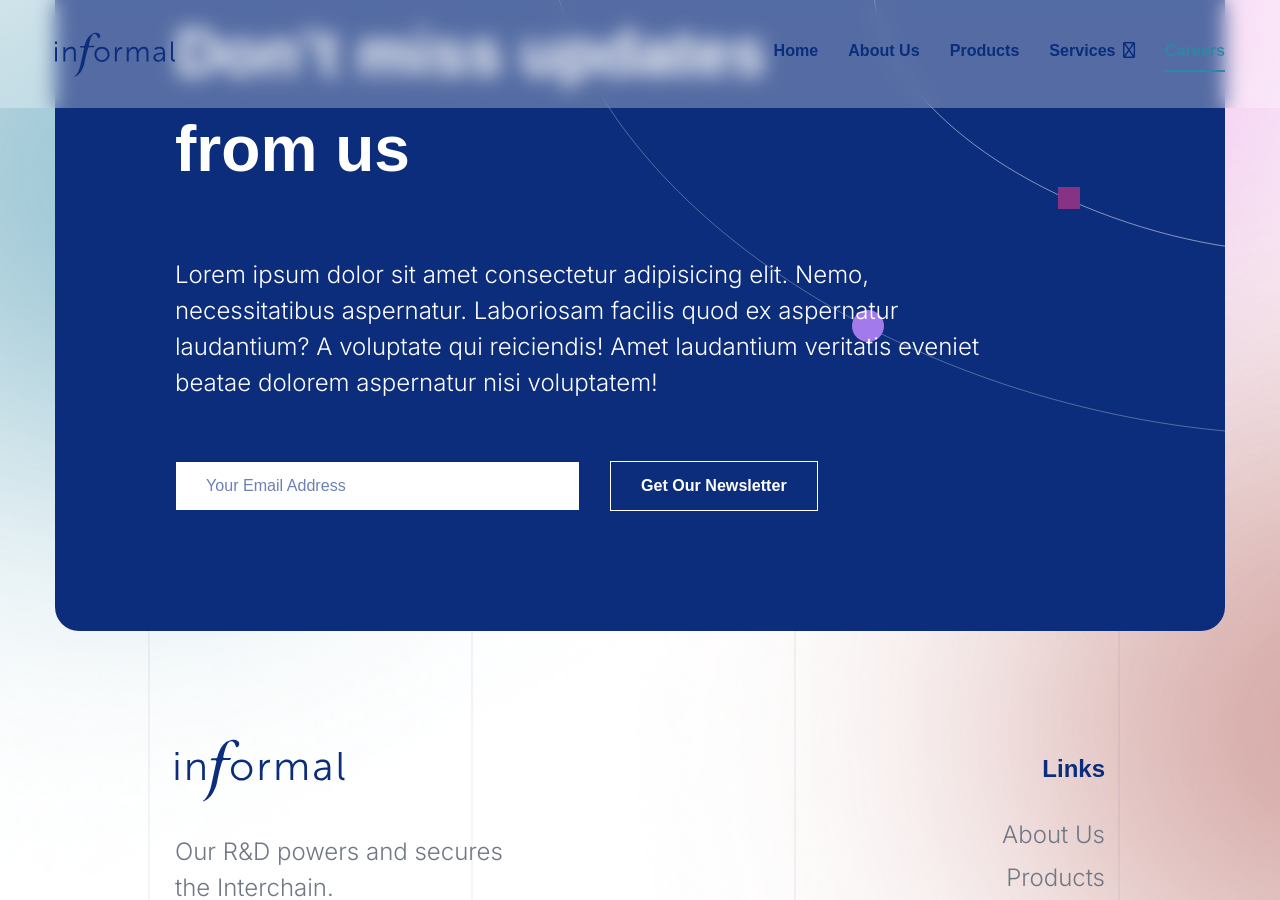
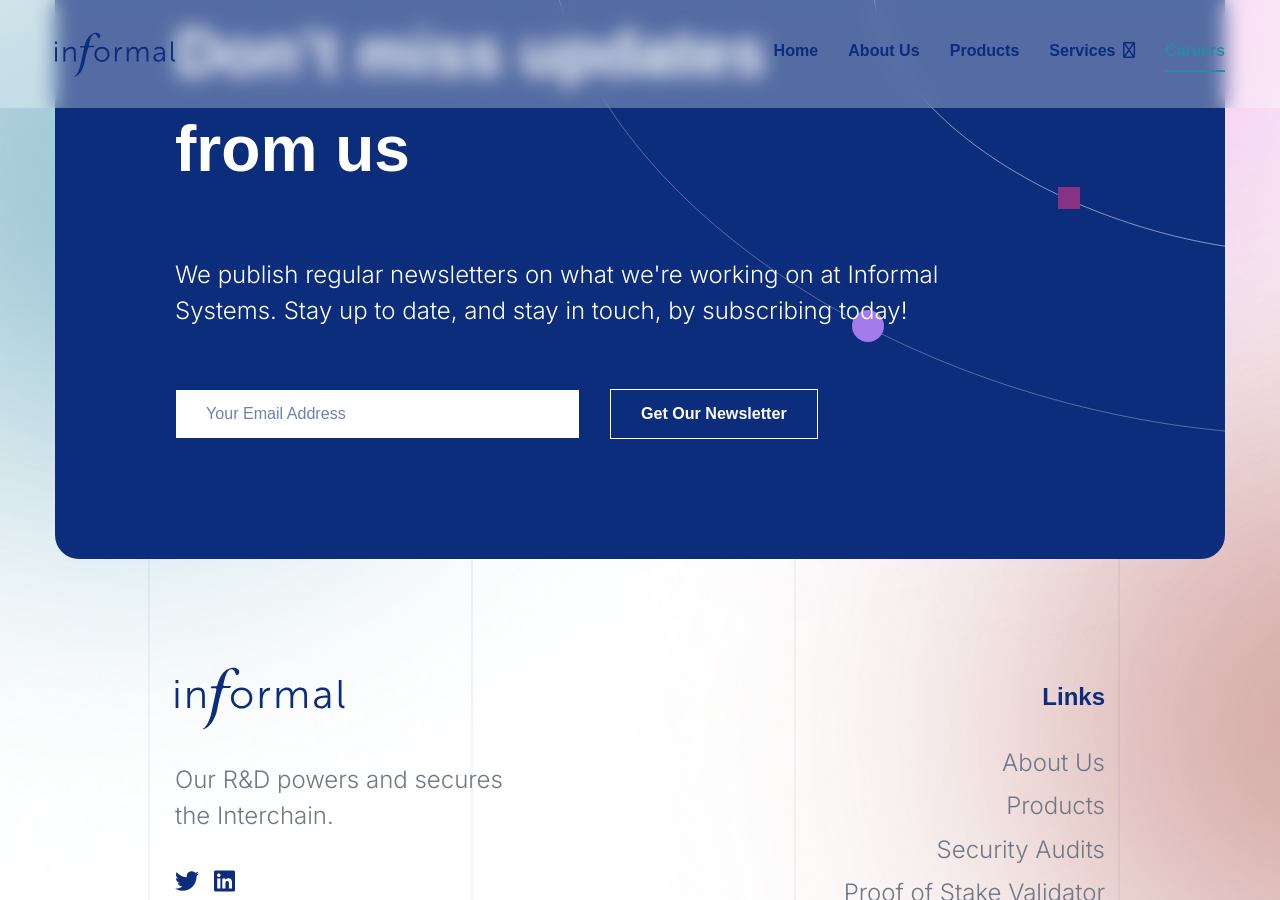
Before and after one commit to designsingh/informal-systems-2, a Jekyll site: the page built from careers/design.html, in a window 1280 px wide and 900 px high, scrolled down 956 px. Built offline with Jekyll 4.4.1, drawn with Linux system fonts in a browser that asks for light colours; nearby versions of some CDN libraries; some web fonts are replaced; comment, search, counter and statistics services are not loaded.

Commit message:
Update banner-newsletter.html (#5)
update CTA text

```diff
--- a/_includes/banner-newsletter.html
+++ b/_includes/banner-newsletter.html
@@ -1,9 +1,8 @@
 {% capture content %}
     <p>
-        Lorem ipsum dolor sit amet consectetur adipisicing elit. Nemo,
-        necessitatibus aspernatur. Laboriosam facilis quod ex aspernatur
-        laudantium? A voluptate qui reiciendis! Amet laudantium veritatis
-        eveniet beatae dolorem aspernatur nisi voluptatem!
+        We publish regular newsletters on what we're working on
+        at Informal Systems. Stay up to date, and stay in touch,
+        by subscribing today!
     </p>
 
     <form
```
